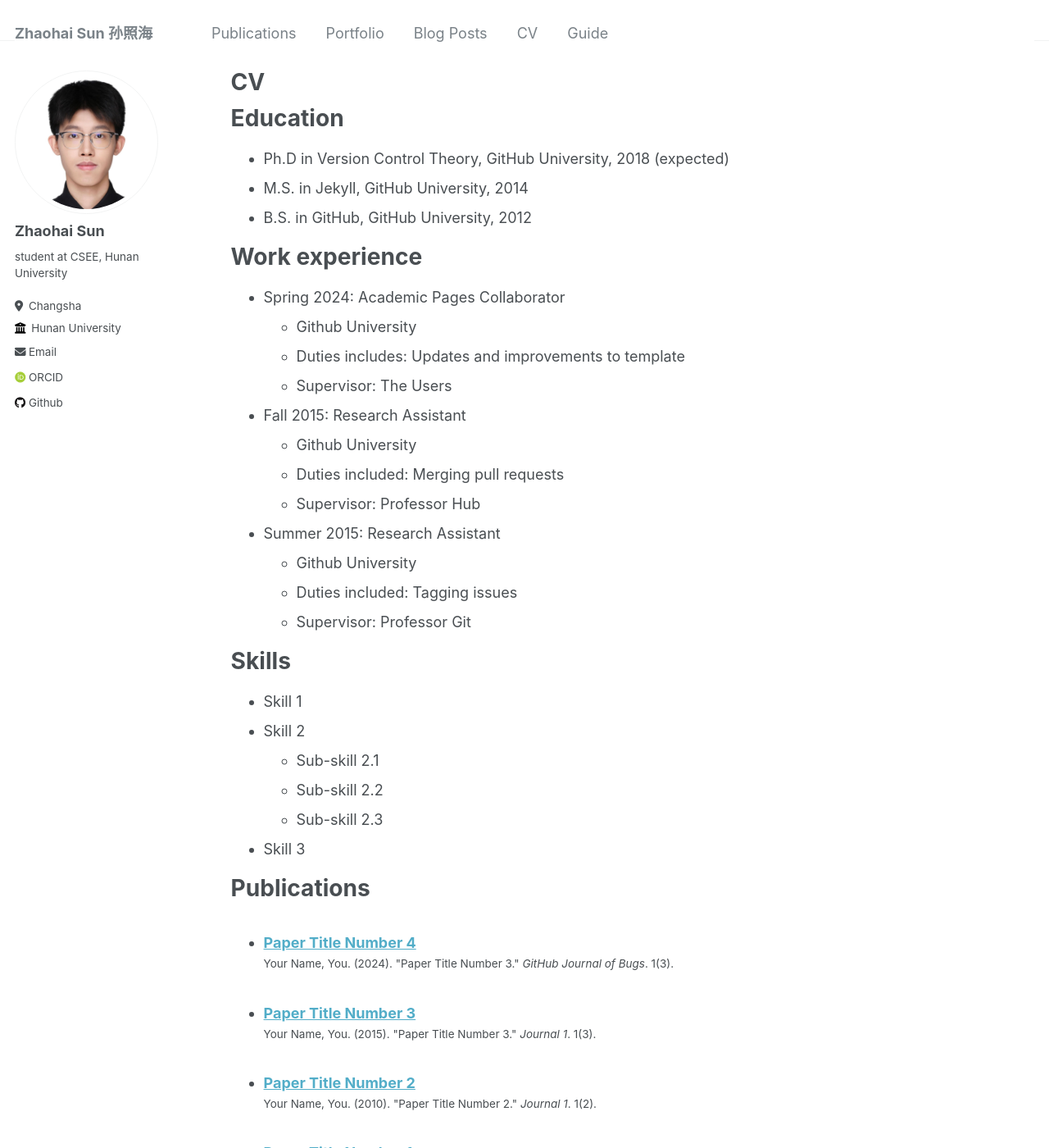
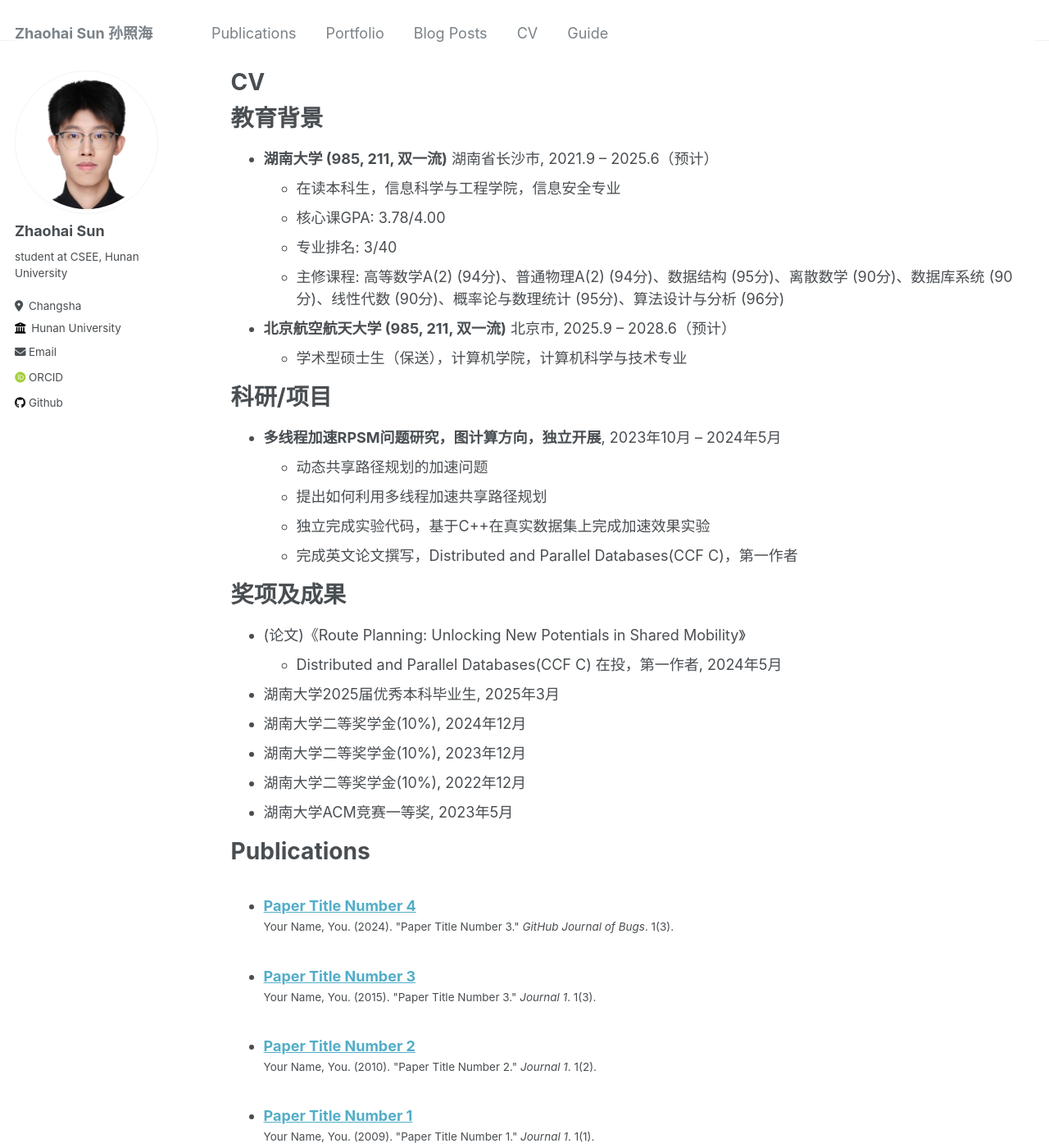
Before and after one commit to zhaohaisun/zhaohaisun.github.io, a Jekyll site: the page built from _pages/cv.md, in a window 1280 px wide and 1400 px high. Shown: the whole window at 82% size. Built offline with Jekyll 4.4.1, drawn with Linux system fonts in a browser that asks for light colours; some web fonts are replaced; some of the changed text lies outside the part shown.

Commit message:
cv更新

```diff
--- a/_pages/cv.md
+++ b/_pages/cv.md
@@ -9,37 +9,34 @@ redirect_from:
 
 {% include base_path %}
 
-Education
+教育背景
 ======
-* Ph.D in Version Control Theory, GitHub University, 2018 (expected)
-* M.S. in Jekyll, GitHub University, 2014
-* B.S. in GitHub, GitHub University, 2012
+* **湖南大学 (985, 211, 双一流)** 湖南省长沙市, 2021.9 -- 2025.6（预计）
+  * 在读本科生，信息科学与工程学院，信息安全专业
+  * 核心课GPA: 3.78/4.00
+  * 专业排名: 3/40
+  * 主修课程: 高等数学A(2) (94分)、普通物理A(2) (94分)、数据结构 (95分)、离散数学 (90分)、数据库系统 (90分)、线性代数 (90分)、概率论与数理统计 (95分)、算法设计与分析 (96分)
 
-Work experience
+* **北京航空航天大学 (985, 211, 双一流)** 北京市, 2025.9 -- 2028.6（预计）
+  * 学术型硕士生（保送），计算机学院，计算机科学与技术专业
+
+科研/项目
 ======
-* Spring 2024: Academic Pages Collaborator
-  * Github University
-  * Duties includes: Updates and improvements to template
-  * Supervisor: The Users
+* **多线程加速RPSM问题研究，图计算方向，独立开展**, 2023年10月 -- 2024年5月
+  * 动态共享路径规划的加速问题
+  * 提出如何利用多线程加速共享路径规划
+  * 独立完成实验代码，基于C++在真实数据集上完成加速效果实验
+  * 完成英文论文撰写，Distributed and Parallel Databases(CCF C)，第一作者
 
-* Fall 2015: Research Assistant
-  * Github University
-  * Duties included: Merging pull requests
-  * Supervisor: Professor Hub
-
-* Summer 2015: Research Assistant
-  * Github University
-  * Duties included: Tagging issues
-  * Supervisor: Professor Git
-
-Skills
+奖项及成果
 ======
-* Skill 1
-* Skill 2
-  * Sub-skill 2.1
-  * Sub-skill 2.2
-  * Sub-skill 2.3
-* Skill 3
+* (论文)《Route Planning: Unlocking New Potentials in Shared Mobility》
+  * Distributed and Parallel Databases(CCF C) 在投，第一作者, 2024年5月
+* 湖南大学2025届优秀本科毕业生, 2025年3月
+* 湖南大学二等奖学金(10%), 2024年12月
+* 湖南大学二等奖学金(10%), 2023年12月
+* 湖南大学二等奖学金(10%), 2022年12月
+* 湖南大学ACM竞赛一等奖, 2023年5月
 
 Publications
 ======
@@ -47,6 +44,13 @@ Publications
     {% include archive-single-cv.html %}
   {% endfor %}</ul>
 
-Service and leadership
+IT 技能
 ======
-* Currently signed in to 43 different slack teams
+* 编程语言: C/C++ > Python > Java、CCF-CSP：270分（全国前6.86%）
+* 平台: Linux，Windows
+
+其他
+======
+* 英语: CET-6（512分），具有良好的英文读写能力
+* 学工: 湖南大学青志协成员，班级宣传委员 等
+* 爱好: 书法，足球（院队副队长），健身（湖南大学健身协会成员）等
```
Also changed, not shown: _pages/about.md (+23 -2 lines).
